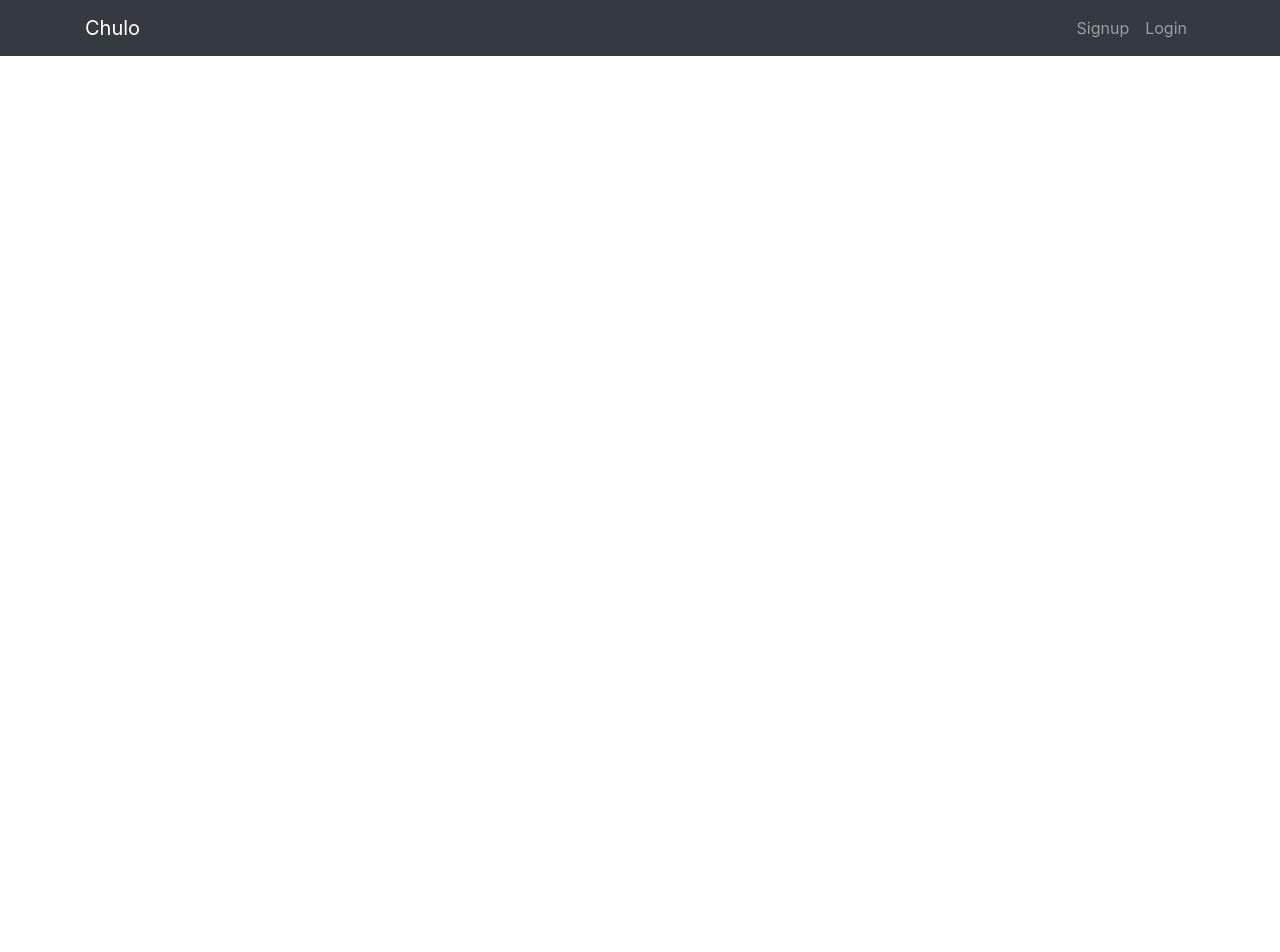
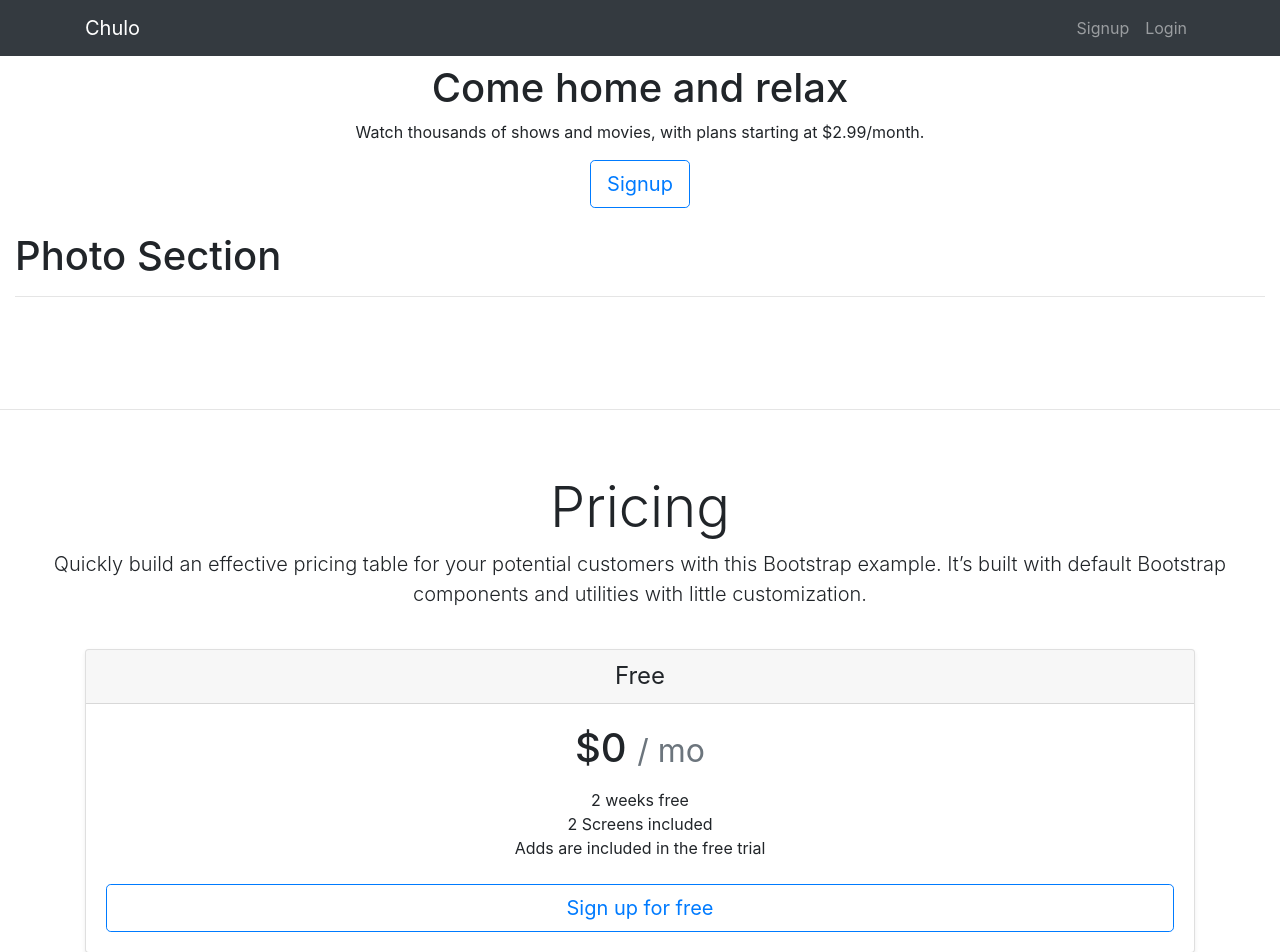
Before and after one commit to ADamian17/chulo, a React (Create React App) app: page / in a window 1280 px wide. Shown: the top 952 px of the page. Before the commit the page ends 800 px from the top, so only its background shows below. Built offline with nearby package versions, Linux system fonts and the light colour scheme.

Commit message:
add button works

```diff
--- a/src/App.js
+++ b/src/App.js
@@ -35,12 +35,6 @@ class App extends Component {
       <>
         <Navbar currentUser={this.state.currentUser} setCurrentUser={this.setCurrentUser} logout={this.logout}/>
         <Routes currentUser={this.state.currentUser} setCurrentUser={this.setCurrentUser} />
-        {/* <footer className="text-muted">
-          <div className="container">
-            <p>Album example is © Bootstrap, but please download and customize it for yourself!</p>
-            <p>New to Bootstrap?</p>
-          </div>
-        </footer> */}
       </>
     );
   }
--- a/src/components/Home/Home.js
+++ b/src/components/Home/Home.js
@@ -3,9 +3,54 @@ import React from 'react'
 
 const Home = () => {
   return (
-    <>
-    <h1>Home</h1>
-    </>
+    <main role="main">
+      <div id="header-section" className="row justify-content-center align-items-center header-content p-2">
+        <div className=" col-12 col-md-6 col-sm-6 col-lg-6">
+          <div className="header-item">
+            <div className="container">
+              <div className="header-caption text-center">
+                <h1>Come home and relax</h1>
+                <p>Watch thousands of shows and movies, with plans starting at $2.99/month.</p>
+                <p><a className="btn btn-lg btn-outline-primary"  href="/signup" role="button">Signup</a></p>
+              </div>
+            </div>
+          </div>
+        </div>
+      </div>
+
+      {/* <!-- Second Section
+      ================================================== --> */}
+      <div className="container-fluid">
+        <h1>Photo Section</h1>
+        <hr className="featurette-divider" />
+         <div className="row pb-5 mb-5 mr-2 ml-2">
+          </div>
+      </div>
+
+      <hr />
+     <div className="pricing-header px-3 py-3 pt-md-5 pb-md-4 mx-auto text-center">
+      <h1 className="display-4">Pricing</h1>
+       <p className="lead">Quickly build an effective pricing table for your potential customers with this Bootstrap example. It’s built with default Bootstrap components and utilities with little customization.</p>
+     </div>
+     <div className="container">
+      <div className="card-deck mb-3 text-center">
+        <div className="card mb-4 shadow-sm">
+          <div className="card-header">
+            <h4 className="my-0 font-weight-normal">Free</h4>
+          </div>
+          <div className="card-body">
+            <h1 className="card-title pricing-card-title">$0 <small className="text-muted">/ mo</small></h1>
+            <ul className="list-unstyled mt-3 mb-4">
+              <li>2 weeks free</li>
+              <li>2 Screens included</li>
+              <li>Adds are included in the free trial</li>
+            </ul>
+            <button type="button" className="btn btn-lg btn-block btn-outline-primary">Sign up for free</button>
+          </div>
+        </div>
+      </div>
+    </div>
+   </main>
   )
 }
 
--- a/src/components/Navbar/Navbar.js
+++ b/src/components/Navbar/Navbar.js
@@ -6,7 +6,13 @@ const Navbar = props => {
     <header>
       <nav className="navbar navbar-expand-md navbar-dark bg-dark">
         <div className="container">
-          <Link className="navbar-brand" to="/welcome">Chulo</Link>
+          {!props.currentUser ?
+           <>
+            <Link className="navbar-brand" to="/">Chulo</Link>
+            </> :
+            <>
+            <Link className="navbar-brand" to="/movies">Chulo</Link>
+            </>}
           <button className="navbar-toggler" type="button" data-toggle="collapse" data-target="#navbarsExample04" aria-controls="navbarsExample04" aria-expanded="false" aria-label="Toggle navigation">
             <span className="navbar-toggler-icon"></span>
           </button>
@@ -25,13 +31,20 @@ const Navbar = props => {
               </> :
                 <>
                   <li className="nav-item">
-                    <NavLink className="nav-link" exact to="/movies">Home</NavLink>
+                    <NavLink className="nav-link" exact to="/my_movies">myMovies</NavLink>
                   </li>
-                  <li className="nav-item">
-                    <NavLink className="nav-link" to="/profile">Profile</NavLink>
-                  </li>
-                  <li className="nav-item">
-                    <NavLink onClick={props.logout} className="nav-link" to="/welcome">Logout</NavLink>
+                  <form className="form-inline my-2 my-lg-0">
+                    <input className="form-control mr-sm-2" type="search" placeholder="Search" aria-label="Search" />
+                  </form>
+                  <li className="nav-item dropdown">
+                    <NavLink className="nav-link dropdown-toggle" to="#" id="navbarDropdownMenuLink" role="button" data-toggle="dropdown" aria-haspopup="true" aria-expanded="false">
+                      Menu
+                    </NavLink>
+                    <div className="dropdown-menu" aria-labelledby="navbarDropdownMenuLink">
+                      <NavLink className="dropdown-item" to="/profile">Profile</NavLink>
+                      <NavLink className="dropdown-item" to="/payment">Add Payment</NavLink>
+                      <NavLink onClick={props.logout} className="dropdown-item" to="/welcome">Logout</NavLink>
+                    </div>
                   </li>
                 </> }
             </ul>
--- a/src/components/Navbar/Profile/Profile.js
+++ b/src/components/Navbar/Profile/Profile.js
@@ -8,10 +8,9 @@ const Profile = (props) => {
    const signUpDate = props.profileData.createdAt;
    return (
      <>
-      <h1>Profile</h1>
-        <h2>{name}</h2>
-        <p>{birthDay}</p>
-        <p>{signUpDate}</p>
+      <h2>{name}</h2>
+      <h4>{birthDay}</h4>
+      <strong>{signUpDate}</strong>
      </>
    )
 }
--- a/src/config/routes.js
+++ b/src/config/routes.js
@@ -10,7 +10,7 @@ import Movies from '../containers/MoviesContainer/MoviesContainer'
 
 export default ({currentUser, setCurrentUser }) => (
   <Switch>
-    <Route exact path="/welcome" component={Home} />
+    <Route exact path="/" component={Home} />
     <Route path="/signup" component={Register} />
     <Route path="/login" render={() => (
         <Login currentUser={currentUser} setCurrentUser={setCurrentUser} />
@@ -20,6 +20,9 @@ export default ({currentUser, setCurrentUser }) => (
         <Profile currentUser={currentUser} setCurrentUser={setCurrentUser} />
       )}
     />
-     <Route path="/movies" component={Movies} />
+    <Route path="/movies" render={() => (
+        <Movies currentUser={currentUser} />
+      )}
+    />
   </Switch>
 )
--- a/src/containers/MoviesContainer/MoviesContainer.js
+++ b/src/containers/MoviesContainer/MoviesContainer.js
@@ -23,7 +23,7 @@ class MoviesContainer extends Component {
 
   fetchData = async () => {
     const movieData = await axios.get(`${process.env.REACT_APP_API_URL}/movies`, { withCredentials: true });
-    const filteredData = await axios.get(`${process.env.REACT_APP_API_URL}/movies?${this.createFilter(['Action'])}`, { withCredentials: true });
+    const filteredData = await axios.get(`${process.env.REACT_APP_API_URL}/movies?${this.createFilter([''])}`, { withCredentials: true });
     this.setState({
       moviesData: movieData.data.data,
       filteredData: filteredData.data.data
@@ -34,7 +34,8 @@ class MoviesContainer extends Component {
 
 
   render() {
-   const moviesDetail = this.state.moviesData;
+
+   const movieDetails = this.state.moviesData.map((movie, index) => <MovieCard movie={movie} key={index} currentUser={this.props.currentUser} />)
     return (
       <>
       <section className="jumbotron text-center">
@@ -50,7 +51,7 @@ class MoviesContainer extends Component {
       <div className="container">
 
         <div className="row">
-        <MovieCard moviesDetail={moviesDetail} />
+          {movieDetails}
         </div>
       </div>
     </div>
--- a/src/containers/MoviesContainer/movieCard/movieCard.js
+++ b/src/containers/MoviesContainer/movieCard/movieCard.js
@@ -8,23 +8,27 @@ class MovieCard extends Component {
      addedMovie: false,
    }
 
-   handleClick = () => {
-    console.log('this is:');
+
+   handleClick = (event) => {
+    event.preventDefault()
+    axios.put(`${process.env.REACT_APP_API_URL}/users/${this.props.currentUser}/my_movies/${this.props.movie._id}`, { withCredentials: true })
+    this.setState({
+      movieId: this.props.movie._id,
+      addedMovie: true,
+    })
   }
 
   render () {
-    const movies = this.props.moviesDetail;
-    return movies.map( function(movie, index) {
     return (
-      <div  className="col-md-4" key={index}>
+      <div  className="col-md-4">
         <div className="card mb-4 shadow-sm">
-         <img src={movie.img} alt="ima" width="100%" height="100%" />
+         <img src={this.props.movie.img} alt="ima" width="100%" height="100%" />
           <div className="card-body">
-            <p className="card-text">{movie.description}</p>
-            <p className="card-text">{movie._id}</p>
+            <p className="card-text description">{this.props.movie.description}</p>
+            <p className="card-text">{'...'}</p>
           <div className="d-flex justify-content-between align-items-center">
           <div className="btn-group">
-            <button type="button" className="btn btn-sm btn-outline-secondary"  onClick={(e) => this.handleClick(e)}>Add</button>
+            <button type="button" className="btn btn-sm btn-outline-secondary" onClick={this.handleClick} >Add</button>
             <button type="button" className="btn btn-sm btn-outline-secondary">Details</button>
           </div>
           </div>
@@ -32,8 +36,6 @@ class MovieCard extends Component {
       </div>
     </div>
     )
-  })
-
   }
 }
 
```
Also changed, not shown: src/components/Payment/Payment.js (added, +30 -0 lines).
